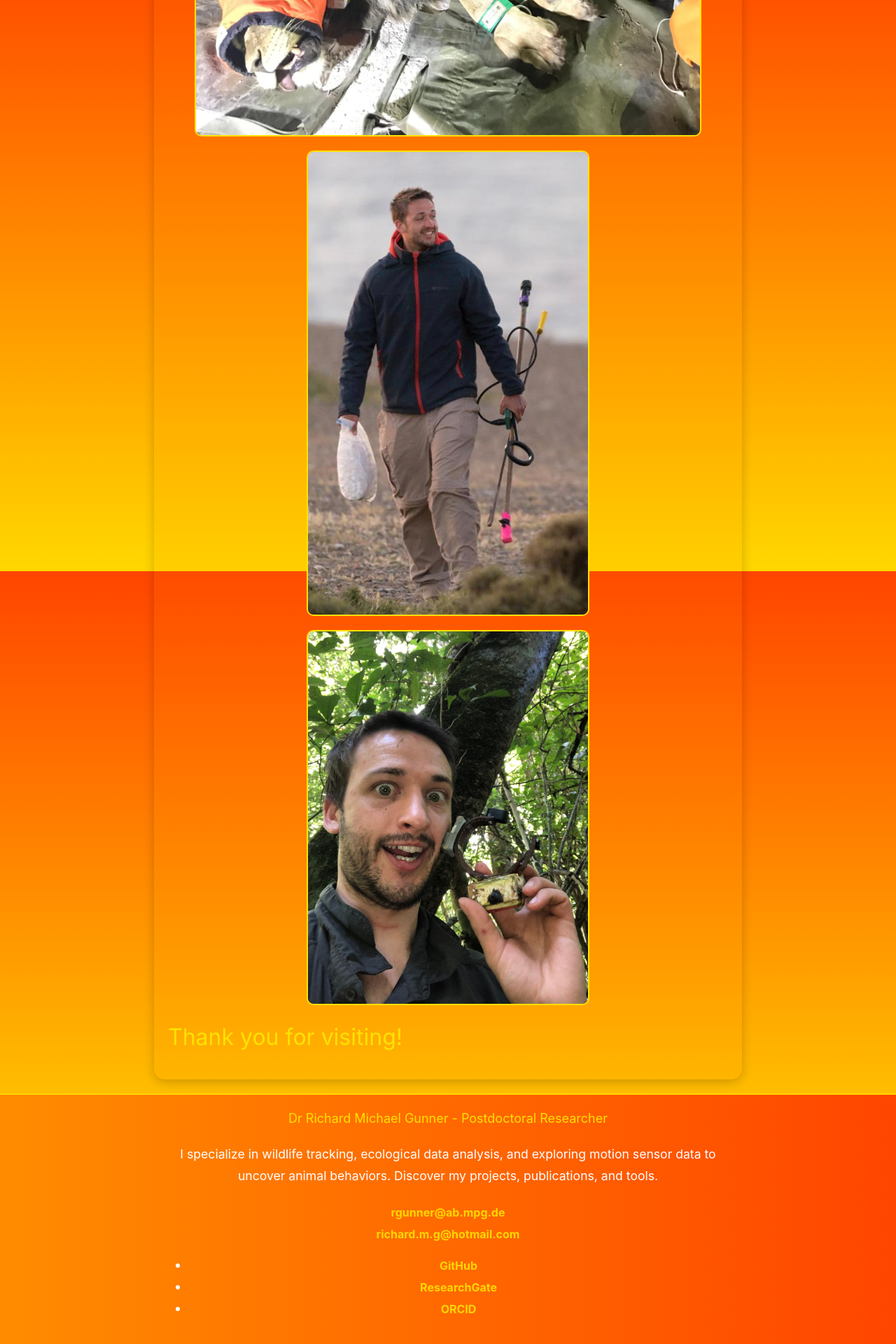
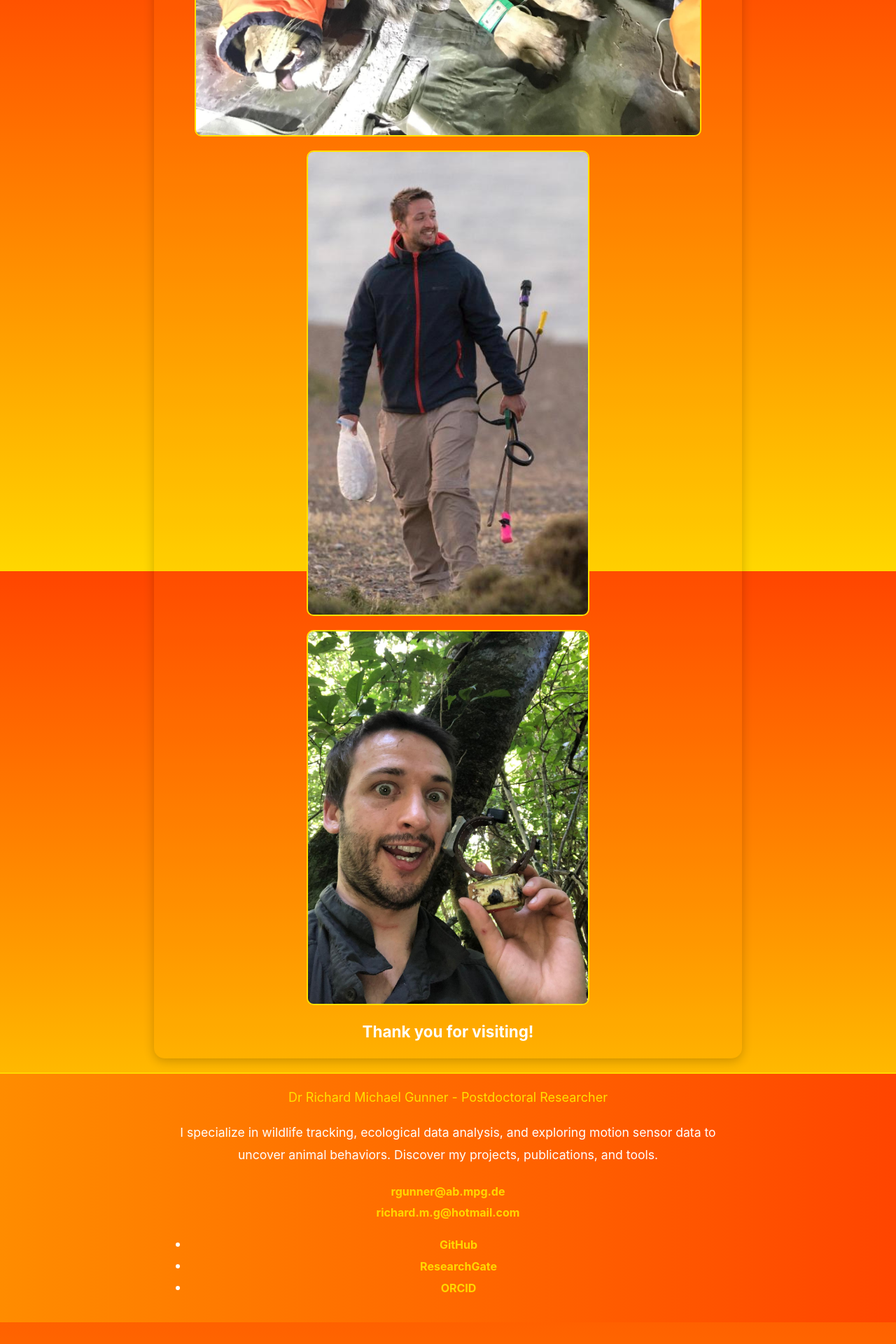
Before and after one commit to Richard6195/my-website, a Jekyll site: the page built from index.md, in a window 1280 px wide. Shown: the part 1884-3804 px from the top of the page at 70% size. Built offline with Jekyll 4.4.1, drawn with Linux system fonts in a browser that asks for light colours; after the commit the page ends 3773 px from its top, so only the background shows below that.

Commit message:
Update website with new changes

```diff
--- a/index.md
+++ b/index.md
@@ -19,4 +19,6 @@ Feel free to explore:
 ![Alt Text](assets/images/selfieargentina.jpg){: width="50%"}
 ![Alt Text](assets/images/collarselfie.jpg){: width="50%"}
 
-# Thank you for visiting!
+<div class="center-text">
+   Thank you for visiting!
+</div>
```
Also changed, not shown: projects.md (+1 -1 lines).
